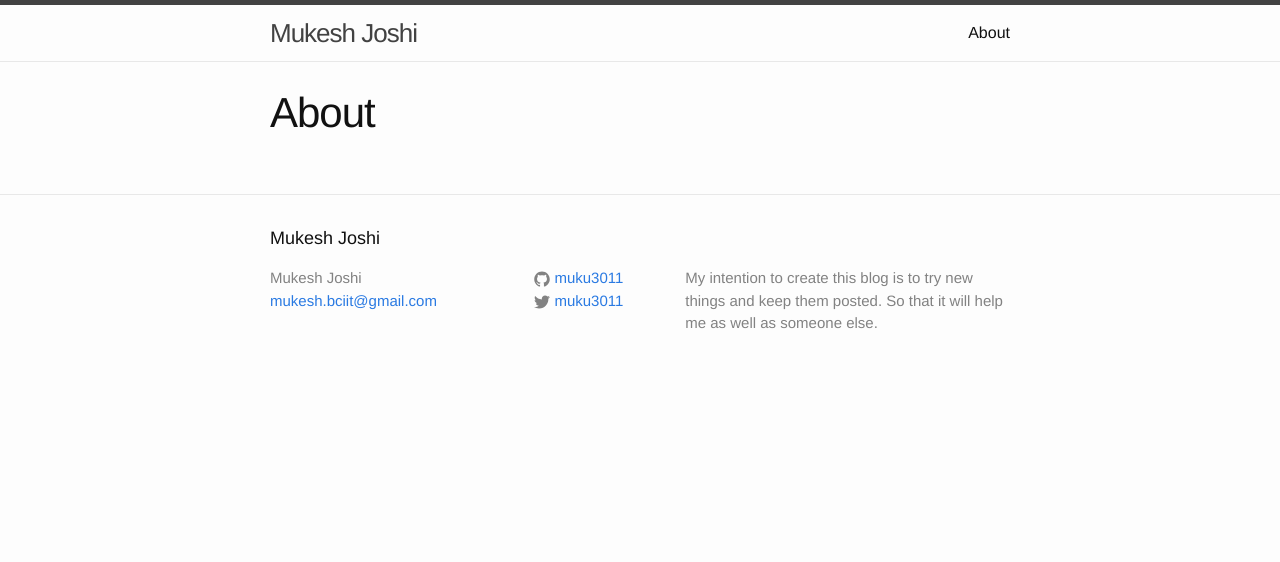
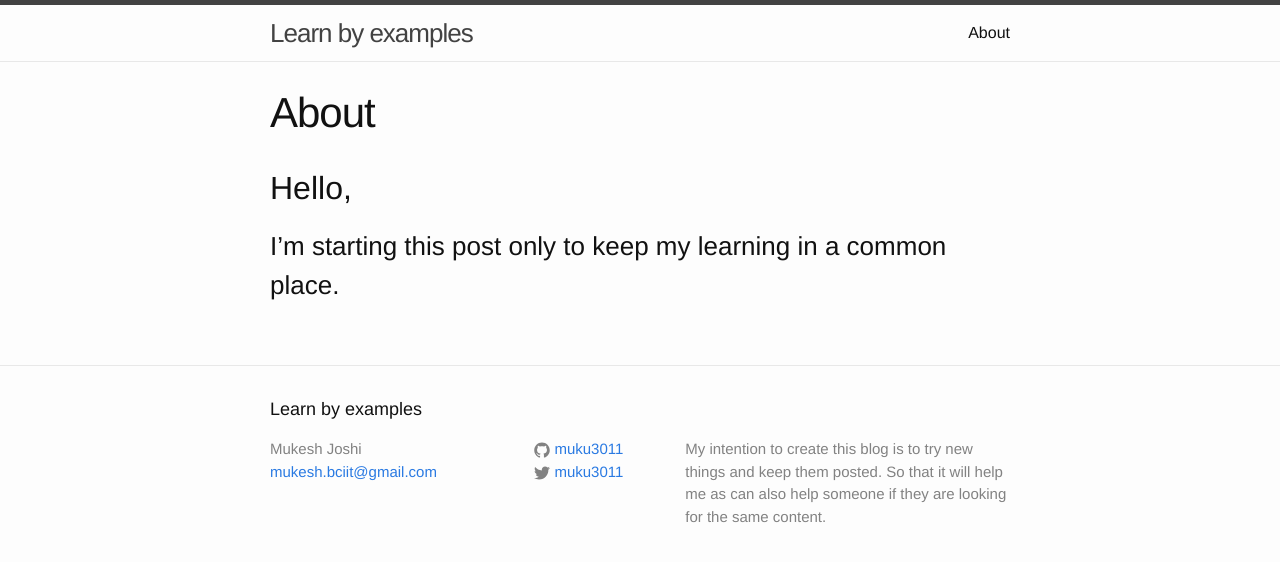
Before and after one commit to muku3011/muku3011.github.io, a Jekyll site: the page built from about.md, in a window 1280 px wide. Shown: the top 562 px of the page. Built offline with Jekyll 4.4.1, drawn with Linux system fonts in a browser that asks for light colours.

Commit message:
Minor changes

```diff
--- a/_config.yml
+++ b/_config.yml
@@ -1,12 +1,13 @@
 # Site settings
-title: Mukesh Joshi
+title: Learn by examples
+name: Mukesh Joshi
 email: mukesh.bciit@gmail.com
 description: > # this means to ignore newlines until "baseurl:"
   My intention to create this blog is to try new things and keep them posted.
-  So that it will help me as well as someone else.
+  So that it will help me as can also help someone if they are looking for the same content.
 
-baseurl: "" # the subpath of your site, e.g. /blog/
-url: "http://yourdomain.com" # the base hostname & protocol for your site
+baseurl: "" # the sub path of your site, e.g. /blog/
+url: "https://muku3011.github.io/" # the base hostname & protocol for your site
 twitter_username: muku3011
 github_username:  muku3011
 
--- a/_includes/footer.html
+++ b/_includes/footer.html
@@ -7,7 +7,7 @@
     <div class="footer-col-wrapper">
       <div class="footer-col  footer-col-1">
         <ul class="contact-list">
-          <li>{{ site.title }}</li>
+          <li>{{ site.name }}</li>
           <li><a href="mailto:{{ site.email }}">{{ site.email }}</a></li>
         </ul>
       </div>
@@ -19,7 +19,7 @@
             <a href="https://github.com/{{ site.github_username }}">
               <span class="icon  icon--github">
                 <svg viewBox="0 0 16 16">
-                  <path fill="#828282" d="M7.999,0.431c-4.285,0-7.76,3.474-7.76,7.761 c0,3.428,2.223,6.337,5.307,7.363c0.388,0.071,0.53-0.168,0.53-0.374c0-0.184-0.007-0.672-0.01-1.32 c-2.159,0.469-2.614-1.04-2.614-1.04c-0.353-0.896-0.862-1.135-0.862-1.135c-0.705-0.481,0.053-0.472,0.053-0.472 c0.779,0.055,1.189,0.8,1.189,0.8c0.692,1.186,1.816,0.843,2.258,0.645c0.071-0.502,0.271-0.843,0.493-1.037 C4.86,11.425,3.049,10.76,3.049,7.786c0-0.847,0.302-1.54,0.799-2.082C3.768,5.507,3.501,4.718,3.924,3.65 c0,0,0.652-0.209,2.134,0.796C6.677,4.273,7.34,4.187,8,4.184c0.659,0.003,1.323,0.089,1.943,0.261 c1.482-1.004,2.132-0.796,2.132-0.796c0.423,1.068,0.157,1.857,0.077,2.054c0.497,0.542,0.798,1.235,0.798,2.082 c0,2.981-1.814,3.637-3.543,3.829c0.279,0.24,0.527,0.713,0.527,1.437c0,1.037-0.01,1.874-0.01,2.129 c0,0.208,0.14,0.449,0.534,0.373c3.081-1.028,5.302-3.935,5.302-7.362C15.76,3.906,12.285,0.431,7.999,0.431z"/>
+                  <path fill="#828282" d="M7.999,0.431c-4.285,0-7.76,3.474-7.76,7.761 c0,3.428,2.223,6.337,5.307,7.363c0.388,0.071,0.53-0.168,0.53-0.374c0-0.184-0.007-0.672-0.01-1.32 c-2.159,0.469-2.614-1.04-2.614-1.04c-0.353-0.896-0.862-1.135-0.862-1.135c-0.705-0.481,0.053-0.472,0.053-0.472 c0.779,0.055,1.189,0.8,1.189,0.8c0.692,1.186,1.816,0.843,2.258,0.645c0.071-0.502,0.271-0.843,0.493-1.037 C4.86,11.425,3.049,10.76,3.049,7.786c0-0.847,0.302-1.54,0.799-2.082C3.768,5.507,3.501,4.718,3.924,3.65 c0,0,0.652-0.209,2.134,0.796C6.677,4.273,7.34,4.187,8,4.184c0.659,0.003,1.323,0.089,1.943,0.261 c1.482-1.004,2.132-0.796,2.132-0.796c0.423,1.068,0.157,1.857,0.077,2.054c0.497,0.542,0.798,1.235,0.798,2.082 c0,2.981-1.814,3.637-3.543,3.829c0.279,0.24,0.527,0.713,0.527,1.437c0,1.037-0.01,1.874-0.01,2.129 c0,0.208,0.14,0.449,0.534,0.373c3.081-1.028,5.302-3.935,5.302-7.362C15.76,3.906,12.285,0.431,7.999,0.431z"></path>
                 </svg>
               </span>
 
@@ -34,7 +34,7 @@
               <span class="icon  icon--twitter">
                 <svg viewBox="0 0 16 16">
                   <path fill="#828282" d="M15.969,3.058c-0.586,0.26-1.217,0.436-1.878,0.515c0.675-0.405,1.194-1.045,1.438-1.809
-                  c-0.632,0.375-1.332,0.647-2.076,0.793c-0.596-0.636-1.446-1.033-2.387-1.033c-1.806,0-3.27,1.464-3.27,3.27 c0,0.256,0.029,0.506,0.085,0.745C5.163,5.404,2.753,4.102,1.14,2.124C0.859,2.607,0.698,3.168,0.698,3.767 c0,1.134,0.577,2.135,1.455,2.722C1.616,6.472,1.112,6.325,0.671,6.08c0,0.014,0,0.027,0,0.041c0,1.584,1.127,2.906,2.623,3.206 C3.02,9.402,2.731,9.442,2.433,9.442c-0.211,0-0.416-0.021-0.615-0.059c0.416,1.299,1.624,2.245,3.055,2.271 c-1.119,0.877-2.529,1.4-4.061,1.4c-0.264,0-0.524-0.015-0.78-0.046c1.447,0.928,3.166,1.469,5.013,1.469 c6.015,0,9.304-4.983,9.304-9.304c0-0.142-0.003-0.283-0.009-0.423C14.976,4.29,15.531,3.714,15.969,3.058z"/>
+                  c-0.632,0.375-1.332,0.647-2.076,0.793c-0.596-0.636-1.446-1.033-2.387-1.033c-1.806,0-3.27,1.464-3.27,3.27 c0,0.256,0.029,0.506,0.085,0.745C5.163,5.404,2.753,4.102,1.14,2.124C0.859,2.607,0.698,3.168,0.698,3.767 c0,1.134,0.577,2.135,1.455,2.722C1.616,6.472,1.112,6.325,0.671,6.08c0,0.014,0,0.027,0,0.041c0,1.584,1.127,2.906,2.623,3.206 C3.02,9.402,2.731,9.442,2.433,9.442c-0.211,0-0.416-0.021-0.615-0.059c0.416,1.299,1.624,2.245,3.055,2.271 c-1.119,0.877-2.529,1.4-4.061,1.4c-0.264,0-0.524-0.015-0.78-0.046c1.447,0.928,3.166,1.469,5.013,1.469 c6.015,0,9.304-4.983,9.304-9.304c0-0.142-0.003-0.283-0.009-0.423C14.976,4.29,15.531,3.714,15.969,3.058z"></path>
                 </svg>
               </span>
 
--- a/about.md
+++ b/about.md
@@ -3,3 +3,7 @@ layout: page
 title: About
 permalink: /about/
 ---
+
+## Hello,
+
+### I'm starting this post only to keep my learning in a common place.
```
